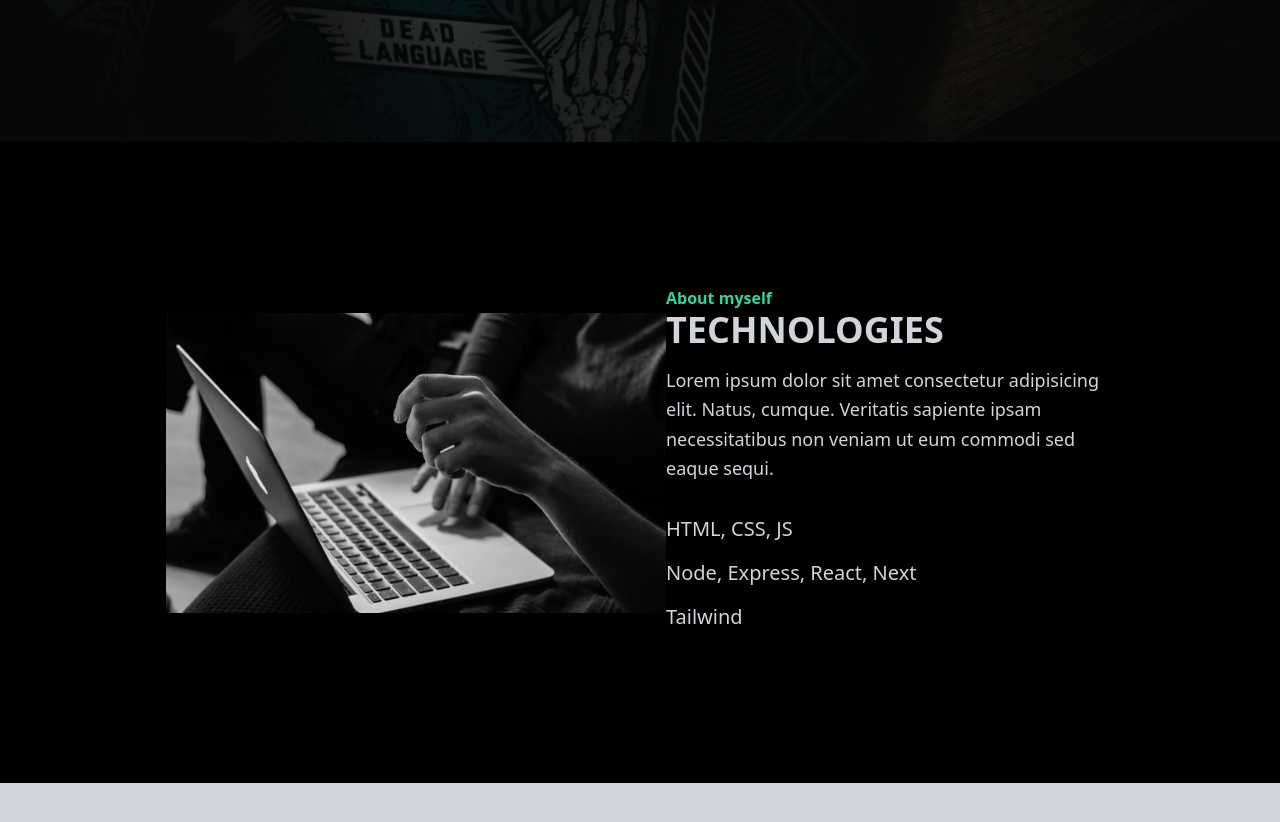
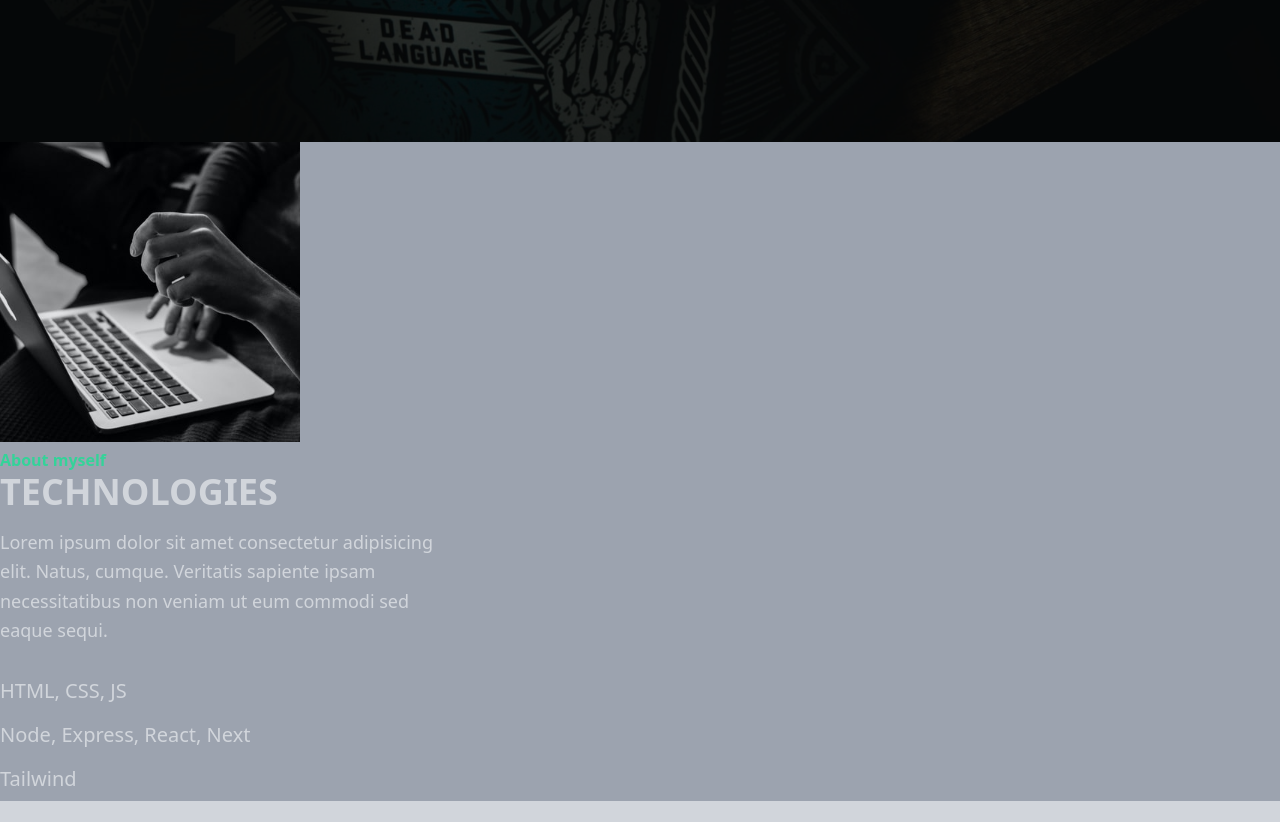
Before and after one commit to konstapascal/kp-website-v1, a Next.js app: page / in a window 1280 px wide. Shown: the part 658-1480 px from the top of the page. Built offline with nearby package versions, Linux system fonts and the light colour scheme.

Commit message:
reset about section styles, for later

```diff
--- a/components/About.js
+++ b/components/About.js
@@ -4,10 +4,10 @@ import Image from 'next/image';
 function About() {
 	return (
 		<section className=' bg-black'>
-			<div className='container mx-auto px-4 py-36 flex items-center justify-center flex-wrap  text-gray-300'>
+			<div className='container bg-gray-400 text-gray-300'>
 				<Image
 					src='/about.jpg'
-					width={500}
+					width={300}
 					height={300}
 					objectFit='cover'
 				/>
--- a/components/Hero.js
+++ b/components/Hero.js
@@ -8,12 +8,7 @@ function Hero() {
 			<div
 				className='relative flex items-center justify-center'
 				style={{ minHeight: '100vh' }}>
-				<Image
-					className='absolute'
-					src='/hero.jpg'
-					layout='fill'
-					objectFit='cover'
-				/>
+				<Image src='/hero.jpg' layout='fill' objectFit='cover' />
 				<span className='absolute w-full h-full bg-black opacity-70 ' />
 
 				<Link href='/'>
```
